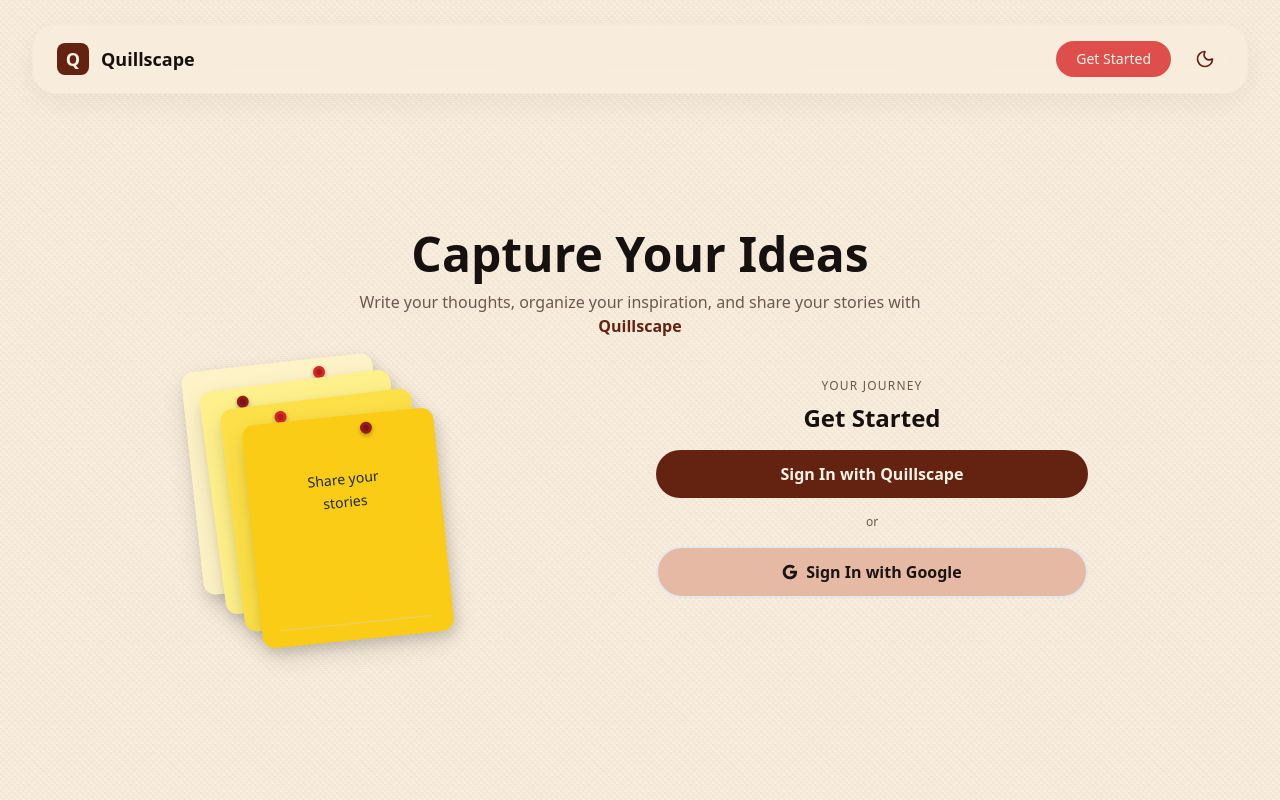
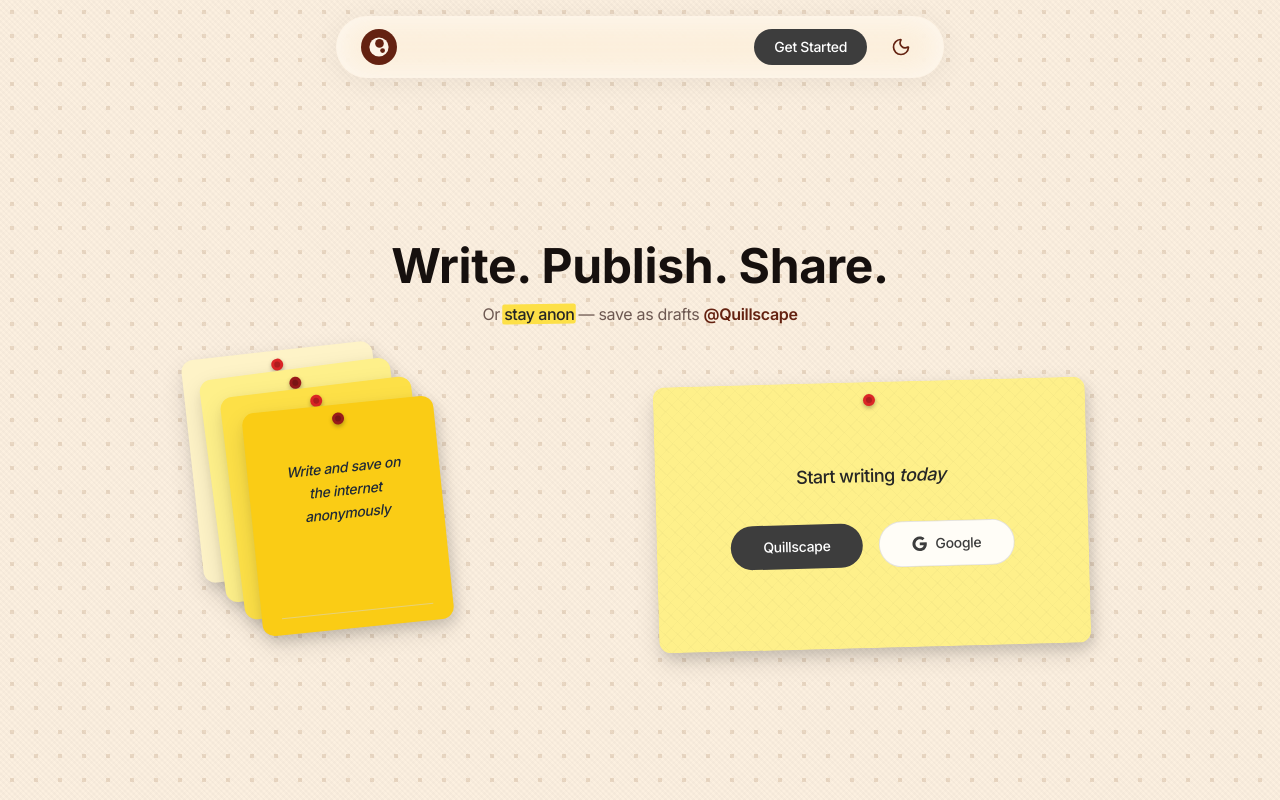
Before and after one commit to dexisback/Quillscape, a React (Vite) app in the folder frontend/: page / in a window 1280 px wide. Shown: the top 800 px of the page. Built offline with nearby package versions, Linux system fonts and the light colour scheme; no server answers.

Commit message:
final design overhaul v0. landing done. home, post, userprofile, blogeditor left

```diff
--- a/frontend/index.html
+++ b/frontend/index.html
@@ -2,10 +2,10 @@
 <html lang="en">
   <head>
     <meta charset="UTF-8" />
-    <link rel="icon" type="image/svg+xml" href="/vite.svg" />
+    <link rel="icon" type="image/svg+xml" href="./logo.svg" />
     <link href="https://fonts.googleapis.com/css2?family=Inter:wght@400;500;600;700&display=swap" rel="stylesheet">
     <meta name="viewport" content="width=device-width, initial-scale=1.0" />
-    <title>frontend</title>
+    <title>Quillscape</title>
   </head>
   <body>
     <div id="root"></div>
--- a/frontend/src/components/Navbar.jsx
+++ b/frontend/src/components/Navbar.jsx
@@ -9,42 +9,51 @@
   const isActive = (path) => location.pathname === path;
 
   return (
-    <nav className="w-full bg-gray-100 border-b border-gray-300 px-5 py-4 flex justify-between items-center">
+    <nav className="w-full glass-nav border-b border-border/30 px-5 py-4 flex justify-between items-center">
       <div className="flex items-center gap-2.5">
-        <div className="w-10 h-10 bg-blue-500 rounded-md flex items-center justify-center font-bold text-lg text-white">
-          Q
+        <div className="w-9 h-9 bg-primary rounded-full flex items-center justify-center overflow-hidden">
+          <svg viewBox="0 0 100 100" xmlns="http://www.w3.org/2000/svg" className="w-6 h-6">
+            <defs>
+              <mask id="nav-cut">
+                <rect width="100" height="100" fill="white" />
+                <circle cx="52" cy="35" r="18" fill="black" />
+                <circle cx="65" cy="65" r="10" fill="black" />
+              </mask>
+            </defs>
+            <circle cx="50" cy="50" r="40" fill="currentColor" mask="url(#nav-cut)" className="text-primary-foreground" />
+          </svg>
         </div>
-        <span className="text-xl font-semibold text-gray-800">Quillscape</span>
       </div>
 
-      <div className="flex items-center gap-4">
+      <div className="flex items-center gap-3">
         <Link to="/home">
-          <button className={`px-4 py-2 rounded border-none cursor-pointer ${isActive('/home') ? 'bg-blue-500 text-white' : 'bg-gray-200 text-gray-800 hover:bg-gray-300'}`}>
+          <button className={`px-4 py-2 rounded-full border-none cursor-pointer text-sm font-medium transition-all ${isActive('/home') ? 'bg-primary text-primary-foreground' : 'bg-muted text-foreground hover:bg-muted/80'}`}>
             Home
           </button>
         </Link>
 
         <Link to="/post-blogs">
-          <button className={`px-4 py-2 rounded border-none cursor-pointer ${isActive('/post-blogs') ? 'bg-blue-500 text-white' : 'bg-gray-200 text-gray-800 hover:bg-gray-300'}`}>
+          <button className={`px-4 py-2 rounded-full border-none cursor-pointer text-sm font-medium transition-all ${isActive('/post-blogs') ? 'bg-primary text-primary-foreground' : 'bg-muted text-foreground hover:bg-muted/80'}`}>
             Post
           </button>
         </Link>
 
         <Link to="/user-settings">
-          <button className={`px-4 py-2 rounded border-none cursor-pointer ${isActive('/user-settings') ? 'bg-blue-500 text-white' : 'bg-gray-200 text-gray-800 hover:bg-gray-300'}`}>
+          <button className={`px-4 py-2 rounded-full border-none cursor-pointer text-sm font-medium transition-all ${isActive('/user-settings') ? 'bg-primary text-primary-foreground' : 'bg-muted text-foreground hover:bg-muted/80'}`}>
             Settings
           </button>
         </Link>
 
         <Link to="/user-profile">
-          <button className={`px-4 py-2 rounded border-none cursor-pointer ${isActive('/user-profile') ? 'bg-blue-500 text-white' : 'bg-gray-200 text-gray-800 hover:bg-gray-300'}`}>
+          <button className={`px-4 py-2 rounded-full border-none cursor-pointer text-sm font-medium transition-all ${isActive('/user-profile') ? 'bg-primary text-primary-foreground' : 'bg-muted text-foreground hover:bg-muted/80'}`}>
             Profile
           </button>
         </Link>
 
         <button
           onClick={logout}
-          className="px-4 py-2 rounded border-none cursor-pointer bg-red-500 text-white hover:bg-red-600"
+          className="px-4 py-2 rounded-full border-none cursor-pointer text-sm font-medium hover:shadow-lg transition-all"
+          style={{ backgroundColor: '#3d3d3d', color: '#ffffff' }}
         >
           Sign Out
         </button>
--- a/frontend/src/components/landing/HeroSection.jsx
+++ b/frontend/src/components/landing/HeroSection.jsx
@@ -1,13 +1,15 @@
-import { useEffect, useRef } from "react"
+import { useEffect, useRef, useState } from "react"
 import { useNavigate } from "react-router-dom"
 import { motion } from "framer-motion"
 import StickyNotes from "./StickyNotes"
 import gsap from "gsap"
 import { auth } from "../../firebase";
 import { GoogleAuthProvider, signInWithPopup } from "firebase/auth"
+
 export default function HeroSection() {
     const navigate = useNavigate()
     const headlineRef = useRef(null)
+    const [isHovered, setIsHovered] = useState(false)
 
     useEffect(() => {
         if (headlineRef.current) {
@@ -20,29 +22,33 @@
     }
 
     const handleSignInWithGoogle = async () => {
-        //ima do this now:
         try {
             const provider = new GoogleAuthProvider()
             const result = await signInWithPopup(auth, provider)
-
             console.log("signed in with google, the user is:", result.user);
-            //navigate to home
             navigate("/home")
             return result.user;
         } catch (err) {
             console.log("sign in w google failed", err);
         }
-
     }
 
     return (
         <section className="min-h-screen flex flex-col justify-center items-center pt-28 pb-12 px-6">
             {/* Headline */}
             <div ref={headlineRef} className="text-center mb-10">
-                <h1 className="text-4xl md:text-5xl font-bold text-foreground mb-3">Capture Your Ideas</h1>
+                <h1 className="text-4xl md:text-5xl font-bold text-foreground mb-3">Write. Publish. Share.</h1>
                 <p className="text-base text-muted-foreground max-w-xl mx-auto">
-                    Write your thoughts, organize your inspiration, and share your stories with{" "}
-                    <span className="font-semibold text-primary">Quillscape</span>
+                    Or{" "}
+                    <span className="relative inline-block">
+                        <span
+                            className="absolute inset-0 -skew-y-1 rounded-sm"
+                            style={{ backgroundColor: '#fde047', zIndex: -1, transform: 'skewY(-1deg) scaleX(1.05)', top: '2px', bottom: '2px' }}
+                        />
+                        <span className="relative font-medium text-neutral-800" style={{ fontFamily: 'Inter, sans-serif', letterSpacing: '-0.03em' }}>stay anon</span>
+                    </span>
+                    {" "}— save as drafts{" "}
+                    <span className="font-semibold text-primary">@Quillscape</span>
                 </p>
             </div>
 
@@ -59,42 +65,91 @@
                     <StickyNotes />
                 </motion.div>
 
-                {/* Right Grid - CTA Buttons */}
+                {/* Right Grid - CTA Card */}
                 <motion.div
-                    initial={{ opacity: 0, x: 50 }}
-                    whileInView={{ opacity: 1, x: 0 }}
-                    transition={{ duration: 0.8 }}
+                    initial={{ opacity: 0, x: 50, rotate: -1.5 }}
+                    whileInView={{ opacity: 1, x: 0, rotate: -1.5 }}
+                    whileHover={{ scale: 1.02, rotate: 0 }}
+                    transition={{ duration: 0.4 }}
                     viewport={{ once: true }}
-                    className="flex flex-col gap-4"
+                    onHoverStart={() => setIsHovered(true)}
+                    onHoverEnd={() => setIsHovered(false)}
+                    className="relative flex flex-col items-center justify-center gap-8 px-8 py-20 mt-4 cursor-pointer"
+                    style={{
+                        backgroundColor: '#fef08a',
+                        boxShadow: '0 10px 24px rgba(0,0,0,0.12), 3px 6px 12px rgba(0,0,0,0.1)',
+                        borderRadius: '0.75rem',
+                        backgroundImage: `
+                            repeating-linear-gradient(
+                                45deg,
+                                transparent,
+                                transparent 8px,
+                                rgba(0,0,0,0.02) 8px,
+                                rgba(0,0,0,0.02) 9px
+                            ),
+                            repeating-linear-gradient(
+                                -45deg,
+                                transparent,
+                                transparent 8px,
+                                rgba(0,0,0,0.015) 8px,
+                                rgba(0,0,0,0.015) 9px
+                            )
+                        `,
+                    }}
                 >
-                    <div className="space-y-2">
-                        <p className="text-xs uppercase tracking-widest text-muted-foreground font-medium">Your Journey</p>
-                        <h2 className="text-2xl font-bold text-foreground">Get Started</h2>
+                    {/* Pin - Inside the card */}
+                    <div
+                        className="absolute top-3 left-1/2 -translate-x-1/2 w-3 h-3 rounded-full"
+                        style={{ backgroundColor: '#dc2626', boxShadow: '0 2px 4px rgba(0,0,0,0.3)' }}
+                    >
+                        <div className="absolute top-1/2 left-1/2 -translate-x-1/2 -translate-y-1/2 w-1.5 h-1.5 bg-black/20 rounded-full" />
                     </div>
 
-                    {/* Button 1 - Sign In with Quillscape */}
+                    {/* Text with styled "today" */}
+                    <div className="relative">
+                        <p className="text-neutral-800 font-medium text-lg">
+                            <span style={{ letterSpacing: '-0.03em' }}>Start writing</span>{" "}
+                            <span className="relative italic">
+                                today
+                                <motion.svg
+                                    initial={{ pathLength: 0, opacity: 0 }}
+                                    animate={isHovered ? { pathLength: 1, opacity: 1 } : { pathLength: 0, opacity: 0 }}
+                                    transition={{ duration: 0.4, ease: "easeOut" }}
+                                    className="absolute -bottom-2 left-0 w-full h-3"
+                                    viewBox="0 0 60 10"
+                                    fill="none"
+                                    stroke="#1a1a1a"
+                                    strokeWidth="2"
+                                    strokeLinecap="round"
+                                >
+                                    <motion.path
+                                        d="M2 7 Q30 2, 58 7"
+                                        initial={{ pathLength: 0 }}
+                                        animate={isHovered ? { pathLength: 1 } : { pathLength: 0 }}
+                                        transition={{ duration: 0.4, ease: "easeOut" }}
+                                    />
+                                </motion.svg>
+                            </span>
+                        </p>
+                    </div>
+
+                    <div className="flex items-center gap-4">
                         <motion.button
-                        whileHover={{ scale: 1.02 }}
-                        whileTap={{ scale: 0.98 }}
+                            whileHover={{ scale: 1.03 }}
+                            whileTap={{ scale: 0.97 }}
                             onClick={handleSignInWithQuillscape}
-                        className="w-full py-3 px-5 bg-primary text-primary-foreground rounded-full font-semibold text-base transition-all duration-300 hover:shadow-lg"
+                            className="py-3 px-8 rounded-full font-medium text-sm transition-all duration-300 hover:shadow-lg"
+                            style={{ backgroundColor: '#3d3d3d', color: '#ffffff' }}
                         >
-                        Sign In with Quillscape
+                            Quillscape
                         </motion.button>
 
-                    {/* Divider */}
-                    <div className="flex items-center gap-3">
-                        <div className="flex-1 h-px bg-border" />
-                        <span className="text-xs text-muted-foreground">or</span>
-                        <div className="flex-1 h-px bg-border" />
-                    </div>
-
-                    {/* Button 2 - Sign In with Google */}
                         <motion.button
-                        whileHover={{ scale: 1.02 }}
-                        whileTap={{ scale: 0.98 }}
+                            whileHover={{ scale: 1.03 }}
+                            whileTap={{ scale: 0.97 }}
                             onClick={handleSignInWithGoogle}
-                        className="w-full py-3 px-5 bg-secondary text-secondary-foreground rounded-full font-semibold text-base border-2 border-foreground/10 transition-all duration-300 hover:shadow-lg flex items-center justify-center gap-2"
+                            className="py-3 px-8 rounded-full font-medium text-sm transition-all duration-300 hover:shadow-lg flex items-center gap-2"
+                            style={{ backgroundColor: '#fffdf7', color: '#3d3d3d', border: '1px solid rgba(0,0,0,0.1)' }}
                         >
                             <svg className="w-4 h-4" viewBox="0 0 24 24" fill="currentColor">
                                 <path d="M22.56 12.25c0-.78-.07-1.53-.2-2.25H12v4.26h5.92c-.26 1.37-1.04 2.53-2.21 3.31v2.77h3.57c2.08-1.92 3.28-4.74 3.28-8.09z" />
@@ -102,8 +157,9 @@
                                 <path d="M5.84 14.09c-.22-.66-.35-1.36-.35-2.09s.13-1.43.35-2.09V7.07H2.18C1.43 8.55 1 10.22 1 12s.43 3.45 1.18 4.93l2.85-2.22.81-.62z" />
                                 <path d="M12 5.38c1.62 0 3.06.56 4.21 1.64l3.15-3.15C17.45 2.09 14.97 1 12 1 7.7 1 3.99 3.47 2.18 7.07l3.66 2.84c.87-2.6 3.3-4.53 6.16-4.53z" />
                             </svg>
-                        Sign In with Google
+                            Google
                         </motion.button>
+                    </div>
                 </motion.div>
             </div>
         </section>
--- a/frontend/src/components/landing/Navbar.jsx
+++ b/frontend/src/components/landing/Navbar.jsx
@@ -34,8 +34,8 @@
     useEffect(() => {
         if (!navContainerRef.current) return
 
-        // Interpolate values based on scroll progress
-        const maxWidth = 100 - (scrollProgress * 20) // 100% to 80%
+        // Interpolate values based on scroll progress (50% to 40%)
+        const maxWidth = 50 - (scrollProgress * 10)
 
         gsap.to(navContainerRef.current, {
             maxWidth: `${maxWidth}%`,
@@ -103,28 +103,33 @@
     return (
         <nav
             ref={navRef}
-            className="fixed top-0 left-0 right-0 z-50 py-6 px-8 transition-all duration-500 ease-in-out"
+            className="fixed top-0 left-0 right-0 z-50 py-4 px-8 transition-all duration-500 ease-in-out"
         >
             <div
                 ref={navContainerRef}
-                className="glass-nav rounded-3xl px-6 py-4 flex items-center justify-between mx-auto transition-all duration-500 ease-in-out"
-                style={{ maxWidth: '100%' }}
+                className="glass-nav rounded-full px-6 py-3 flex items-center justify-between mx-auto transition-all duration-500 ease-in-out"
+                style={{ maxWidth: '50%' }}
             >
-                {/* Logo and Name - Always visible */}
-                <div className="flex items-center gap-3">
-                    <div className="w-8 h-8 bg-primary rounded-lg flex items-center justify-center transition-all duration-500">
-                        <span className="text-primary-foreground font-bold text-lg">Q</span>
-                    </div>
-                    <span className="font-semibold text-foreground text-lg transition-all duration-500">Quillscape</span>
+                {/* Logo - SVG Only */}
+                <div className="w-9 h-9 bg-primary rounded-full flex items-center justify-center transition-all duration-500 overflow-hidden">
+                    <svg viewBox="0 0 100 100" xmlns="http://www.w3.org/2000/svg" className="w-6 h-6">
+                        <defs>
+                            <mask id="cut">
+                                <rect width="100" height="100" fill="white" />
+                                <circle cx="52" cy="35" r="18" fill="black" />
+                                <circle cx="65" cy="65" r="10" fill="black" />
+                            </mask>
+                        </defs>
+                        <circle cx="50" cy="50" r="40" fill="currentColor" mask="url(#cut)" className="text-primary-foreground" />
+                    </svg>
                 </div>
-
-                <div className="flex-1" />
 
                 {/* Actions - Always visible */}
                 <div className="flex items-center gap-4">
                     <button
                         onClick={handleGetStarted}
-                        className="px-5 py-2 rounded-full bg-accent text-accent-foreground font-medium text-sm hover:shadow-lg transition-all duration-300 hover:scale-105"
+                        className="px-5 py-2 rounded-full font-medium text-sm hover:shadow-lg transition-all duration-300 hover:scale-105"
+                        style={{ backgroundColor: '#3d3d3d', color: '#ffffff' }}
                     >
                         Get Started
                     </button>
--- a/frontend/src/components/landing/StickyNotes.jsx
+++ b/frontend/src/components/landing/StickyNotes.jsx
@@ -1,4 +1,5 @@
 import { useEffect, useRef } from "react"
+import { motion } from "framer-motion"
 import gsap from "gsap"
 
 const StickyNotes = () => {
@@ -33,22 +34,22 @@
     }, [])
 
     const noteTexts = [
-        "Write your thoughts\nand ideas here",
-        "Organize your\ninspirations",
-        "Capture creative\nmoments",
-        "Share your\nstories",
+        "Share your thoughts",
+        "Pour your heart out",
+        "aesthetic writing\nexperience",
+        "Write and save on\nthe internet anonymously"
     ]
 
     return (
         <div ref={containerRef} className="relative h-full w-full flex items-center justify-center">
             <div className="relative w-full h-96">
                 {noteTexts.map((text, index) => (
-                    <div
+                    <motion.div
                         key={index}
                         ref={(el) => {
                             if (el) notesRef.current[index] = el
                         }}
-                        className="sticky-note absolute w-48 h-56 p-5 rounded-xl"
+                        className="sticky-note absolute w-48 h-56 p-5 rounded-xl cursor-pointer"
                         style={{
                             left: `${index * 20}px`,
                             top: `${index * 18}px`,
@@ -56,22 +57,28 @@
                             backgroundColor: ["#fef3c7", "#fef08a", "#fde047", "#facc15"][index % 4],
                             boxShadow: "0 10px 24px rgba(0,0,0,0.12), 3px 6px 12px rgba(0,0,0,0.1)",
                         }}
+                        whileHover={{
+                            y: -35,
+                            boxShadow: "0 20px 40px rgba(0,0,0,0.2), 6px 12px 24px rgba(0,0,0,0.15)",
+                        }}
+                        transition={{ duration: 0.25, ease: "easeOut" }}
                     >
-                        {/* Pin */}
+                        {/* Pin - centered */}
                         <div
                             className="sticky-pin"
                             style={{
-                                left: `${20 + Math.random() * 120}px`,
+                                left: "50%",
+                                transform: "translateX(-50%)",
                                 backgroundColor: index % 2 === 0 ? "#dc2626" : "#991b1b",
                             }}
                         />
 
                         {/* Text */}
-                        <p className="text-sm text-gray-800 mt-8 leading-relaxed whitespace-pre-line font-medium">{text}</p>
+                        <p className="text-sm text-gray-800 mt-8 leading-relaxed whitespace-pre-line font-medium italic">{text}</p>
 
                         {/* Decorative lines */}
                         <div className="absolute bottom-4 left-5 right-5 border-t border-gray-300/50" />
-                    </div>
+                    </motion.div>
                 ))}
             </div>
         </div>
--- a/frontend/src/index.css
+++ b/frontend/src/index.css
@@ -1,4 +1,5 @@
 @import './styles/landing.css';
+@import url('https://fonts.googleapis.com/css2?family=Inter:wght@400;500;600;700&display=swap');
 
 @tailwind base;
 @tailwind components;
@@ -20,19 +21,24 @@
 }
 
 body {
-  font-family: system-ui, -apple-system, BlinkMacSystemFont, 'Segoe UI', Roboto, sans-serif;
+  font-family: 'Inter', system-ui, -apple-system, BlinkMacSystemFont, 'Segoe UI', Roboto, sans-serif;
+  letter-spacing: -0.02em;
   -webkit-font-smoothing: antialiased;
   -moz-osx-font-smoothing: grayscale;
-  /* Vintage aged paper background with brownish tint and crumbled texture */
+  /* Vintage aged paper background with more prominent polka dots */
   background-color: oklch(0.96 0.025 75);
-  background-image: repeating-linear-gradient(45deg,
+  background-image:
+    /* Brown polka dots - more prominent on main background */
+    radial-gradient(circle, rgba(139, 90, 43, 0.16) 2.5px, transparent 2.5px),
+    /* Crosshatch texture */
+    repeating-linear-gradient(45deg,
       transparent,
       transparent 2px,
       rgba(0, 0, 0, 0.02) 2px,
       rgba(0, 0, 0, 0.02) 4px),
-    repeating-linear-gradient(-45deg, transparent, transparent 2px, rgba(0, 0, 0, 0.01) 2px, rgba(0, 0, 0, 0.01) 4px),
-    repeating-linear-gradient(0deg, transparent, transparent 1px, rgba(0, 0, 0, 0.015) 1px, rgba(0, 0, 0, 0.015) 2px);
-  background-size: 100% 100%, 100% 100%, 1px 2px;
+    repeating-linear-gradient(-45deg, transparent, transparent 2px, rgba(0, 0, 0, 0.01) 2px, rgba(0, 0, 0, 0.01) 4px);
+  background-size: 24px 24px, 100% 100%, 100% 100%;
+  background-position: 0 0, 0 0, 0 0;
   transition: background-color 0.6s ease-in-out;
 }
 
--- a/frontend/src/styles/landing.css
+++ b/frontend/src/styles/landing.css
@@ -4,21 +4,22 @@
     /* Enhanced vintage aged paper aesthetic with stronger neutral base and crumbled texture effect */
     --color-background: oklch(0.96 0.025 75);
     --color-foreground: oklch(0.18 0.01 40);
-    --color-card: oklch(0.94 0.03 80);
+    /* Warmer, richer card color - slightly darker than background for depth */
+    --color-card: oklch(0.93 0.04 85);
     --color-card-foreground: oklch(0.15 0.01 40);
-    --color-popover: oklch(0.95 0.025 75);
+    --color-popover: oklch(0.94 0.03 80);
     --color-popover-foreground: oklch(0.15 0.01 40);
     --color-primary: oklch(0.35 0.1 35);
     --color-primary-foreground: oklch(0.97 0.02 75);
     --color-secondary: oklch(0.82 0.06 45);
     --color-secondary-foreground: oklch(0.2 0.01 40);
-    --color-muted: oklch(0.86 0.05 70);
+    --color-muted: oklch(0.88 0.04 75);
     --color-muted-foreground: oklch(0.48 0.03 40);
     --color-accent: oklch(0.62 0.18 25);
     --color-accent-foreground: oklch(0.98 0.02 75);
     --color-destructive: oklch(0.577 0.245 27.325);
     --color-destructive-foreground: oklch(0.577 0.245 27.325);
-    --color-border: oklch(0.9 0.025 70);
+    --color-border: oklch(0.85 0.03 75);
     --color-input: oklch(0.9 0.025 70);
     --color-ring: oklch(0.62 0.18 25);
     --radius: 1.25rem;
@@ -107,6 +108,8 @@
 
 .bg-card {
     background-color: var(--color-card);
+    background-image: radial-gradient(circle, rgba(139, 90, 43, 0.08) 1.5px, transparent 1.5px);
+    background-size: 18px 18px;
 }
 
 .text-card-foreground {
@@ -129,11 +132,14 @@
 
 /* Glassmorphism Effect for Navbar */
 .glass-nav {
-    background: color-mix(in oklch, var(--color-background) 40%, transparent);
-    backdrop-filter: blur(12px);
-    -webkit-backdrop-filter: blur(12px);
-    border: 1px solid color-mix(in oklch, var(--color-border) 20%, transparent);
-    box-shadow: 0 8px 32px 0 rgba(0, 0, 0, 0.05);
+    /* Extra frosty warm tint */
+    background: color-mix(in oklch, var(--color-background) 80%, transparent);
+    backdrop-filter: blur(20px) saturate(200%);
+    -webkit-backdrop-filter: blur(20px) saturate(200%);
+    border: 1px solid rgba(255, 255, 255, 0.3);
+    box-shadow:
+        0 4px 30px rgba(0, 0, 0, 0.06),
+        inset 0 0 30px rgba(255, 255, 255, 0.6);
 }
 
 .dark .glass-nav {
```
Also changed, not shown: frontend/src/components/ShowPosts.jsx (+3 -27 lines), frontend/src/components/home/BlogCard.jsx (+2 -30 lines), frontend/src/components/home/HomeNavbar.jsx (+14 -4 lines), frontend/logo.svg (added). Lines whose indentation alone changed are shown as unchanged.
